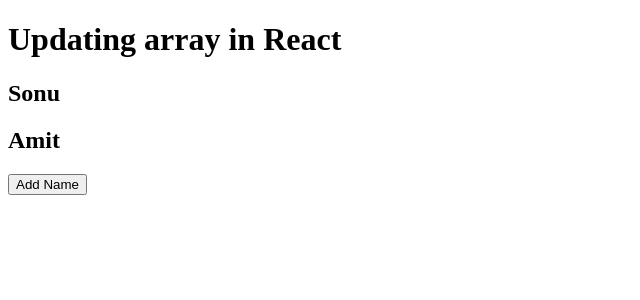
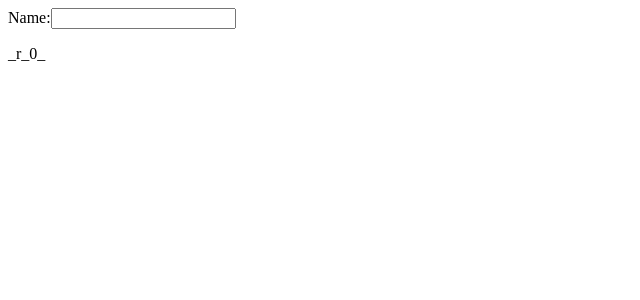
Before and after one commit to Sonukumar201995/Learn-React.js, a React (Vite) app: page / in a window 1280 px wide. Shown: the top 300 px of the page, without its empty margins (0-640 px from the left). Built offline with nearby package versions, Linux system fonts and the light colour scheme.

Commit message:
useId hook in react

```diff
--- a/src/App.jsx
+++ b/src/App.jsx
@@ -1,21 +1,13 @@
-import { useState } from "react";
+import { useId } from "react";
 
 function App() {
-  const [names, setNames] = useState(["Sonu", "Amit"]);
-
-  const addName = () => {
-    setNames([...names, "Rahul"]);
-  };
+  const nameId = useId();
 
   return (
     <div>
-      <h1>Updating array in React</h1>
-
-      {names.map((item, index) => (
-        <h2 key={index}>{item}</h2>
-      ))}
-
-      <button onClick={addName}>Add Name</button>
+      <label htmlFor={nameId}>Name:</label>
+      <input id={nameId} type="text" />
+      <p>{nameId}</p>
     </div>
   );
 }
```
